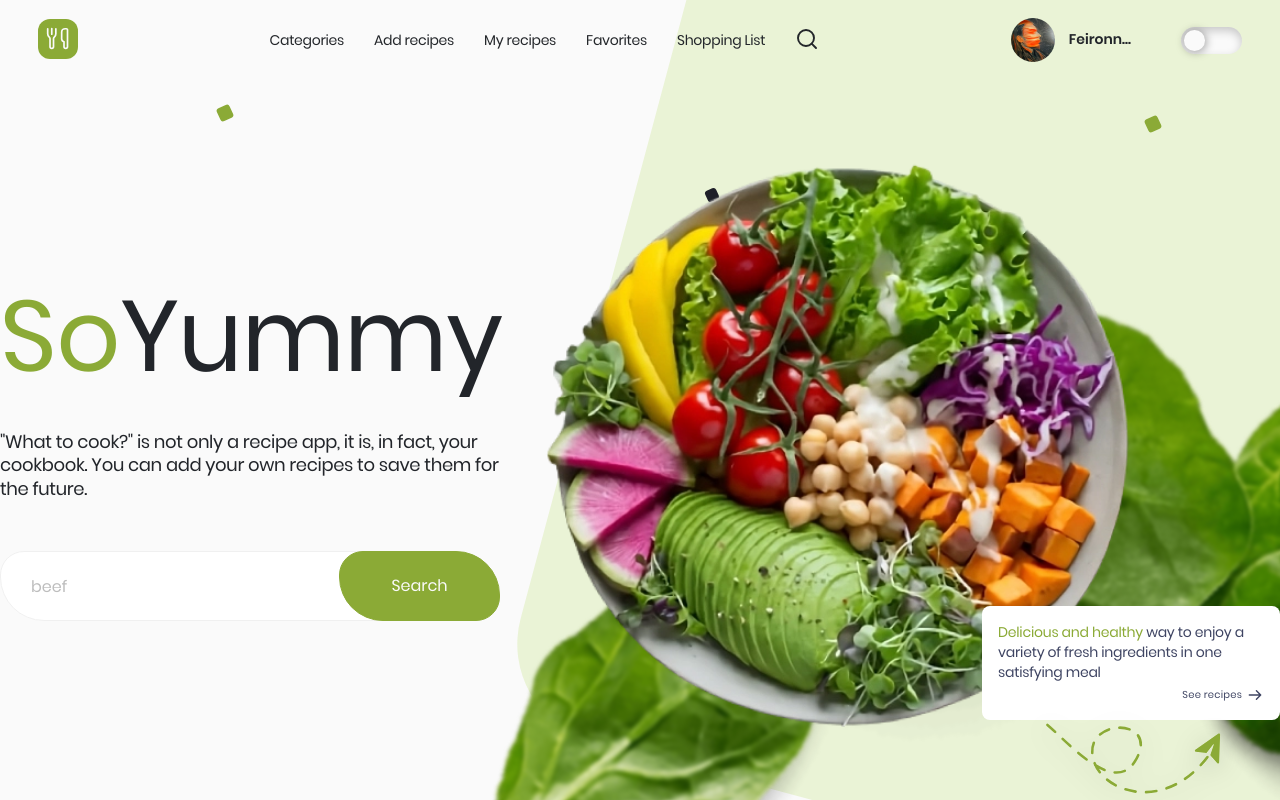
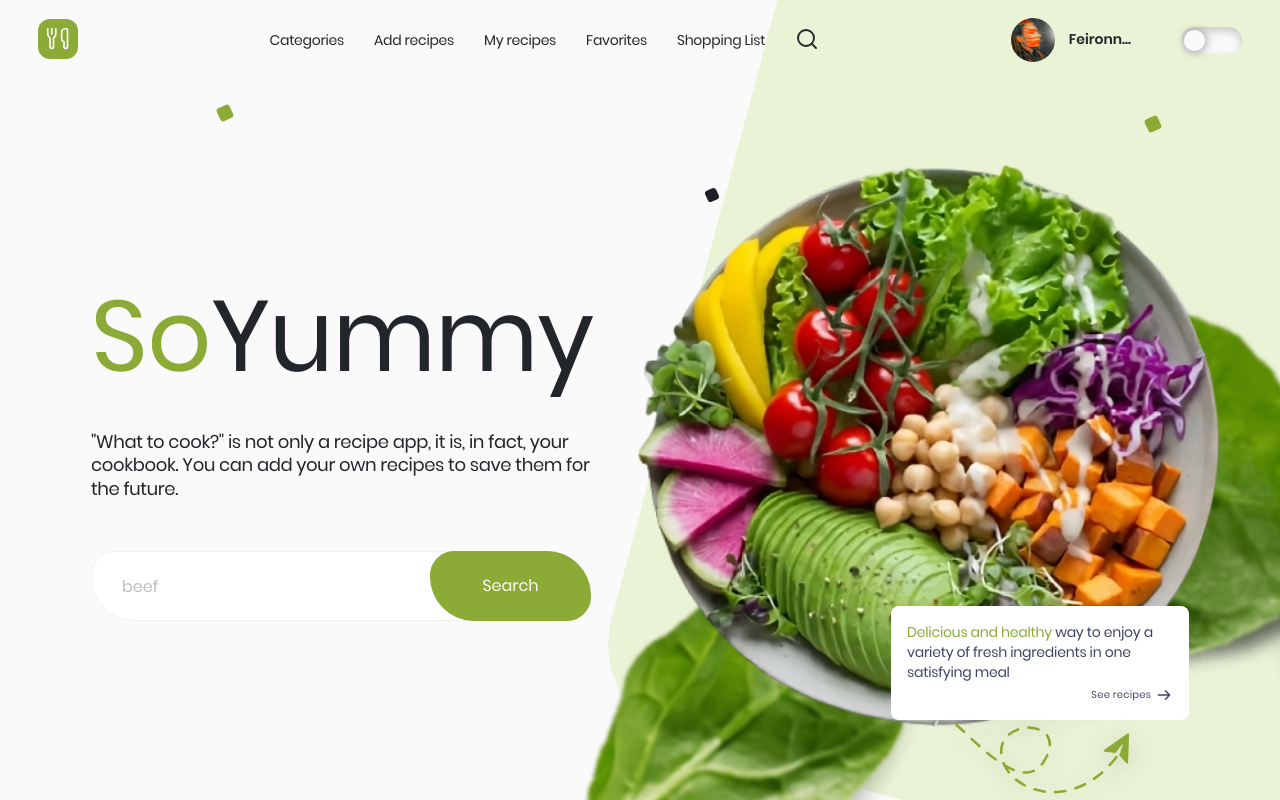
Before and after one commit to pawelrogowski/soYum, a React (Vite) app: page /home in a window 1280 px wide. Built offline with nearby package versions, Linux system fonts and the light colour scheme.

Commit message:
🔀🎨refactor: styles

```diff
--- a/src/pages/HomePage/HomePage.jsx
+++ b/src/pages/HomePage/HomePage.jsx
@@ -7,6 +7,7 @@ import placeholder from "../../assets/icons/food-placeholder.svg";
 import { breakpoints } from "../../styles/themes";
 import { useMediaQuery } from "react-responsive";
 import { Button } from "../../components/Button/Button";
+import { MainContainer } from "./HomePage.styled";
 const images = [
   { placeholder: placeholder, img: img1, caption: "Banana Pancakes" },
   { placeholder: placeholder, img: img2, caption: "Ham Hock Colcannon" },
@@ -25,18 +26,42 @@ const HomePage = () => {
     : 1;
 
   return (
-    <>
+    <MainContainer>
       <Hero />
-      <Gallery data={images} heading="Breakfast" limit={imgNumPerCategory} />
       <Gallery
         data={images}
-        heading="Miscellaneous"
+        showHeading
+        showButton
+        headingText="Breakfast"
+        buttonText="See All"
         limit={imgNumPerCategory}
       />
-      <Gallery data={images} heading="Chicken" limit={imgNumPerCategory} />
-      <Gallery data={images} heading="Desserts" limit={imgNumPerCategory} />
+      <Gallery
+        data={images}
+        showHeading
+        showButton
+        headingText="Miscellaneous"
+        buttonText="See All"
+        limit={imgNumPerCategory}
+      />
+      <Gallery
+        data={images}
+        showHeading
+        showButton
+        headingText="Chicken"
+        buttonText="See All"
+        limit={imgNumPerCategory}
+      />
+      <Gallery
+        data={images}
+        showHeading
+        showButton
+        headingText="Desserts"
+        buttonText="See All"
+        limit={imgNumPerCategory}
+      />
       <Button variant="outlineBig">Other Categories</Button>
-    </>
+    </MainContainer>
   );
 };
 
--- /dev/null
+++ b/src/pages/HomePage/HomePage.styled.js
@@ -0,0 +1,41 @@
+import styled from "styled-components";
+import leaves from "../../assets/images/leaves@1x.webp";
+export const MainContainer = styled.main`
+  max-width: ${({ theme }) => theme.breakpoints.maxContent};
+  min-width: ${({ theme }) => theme.breakpoints.minContent};
+  padding: 0 2.1rem;
+  position: relative;
+  margin: 0 auto;
+  width: 100%;
+  display: flex;
+  flex-direction: column;
+  align-items: center;
+  padding-bottom: 10rem;
+
+  @media (min-width: ${({ theme }) => theme.breakpoints.tablet}) {
+    padding-bottom: 20rem;
+  }
+
+  &:after {
+    content: "";
+    position: absolute;
+    background-image: url(${leaves});
+    background-repeat: no-repeat;
+    background-size: cover;
+    width: 2.95rem;
+    height: 46.8rem;
+    bottom: -26.4rem;
+    left: -10rem;
+    rotate: -217deg;
+    filter: blur(0.15rem);
+    transform: scaleX(-1);
+    z-index: -1;
+    @media (min-width: ${({ theme }) => theme.breakpoints.tablet}) {
+      width: 33.5rem;
+      height: 51.7rem;
+      bottom: -29.9rem;
+      left: -10.1rem;
+      rotate: -217deg;
+    }
+  }
+`;
```
